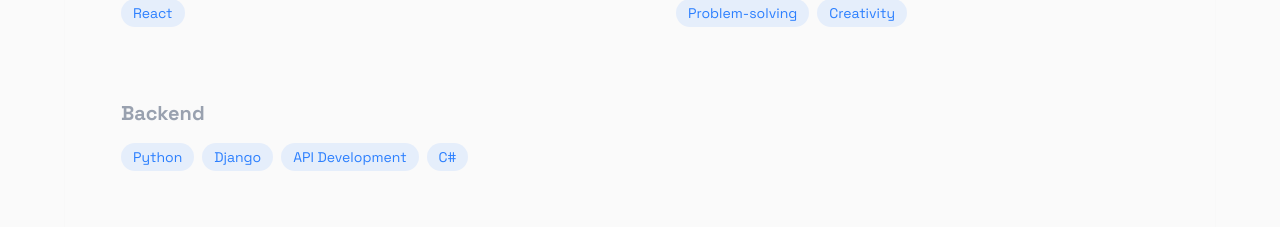
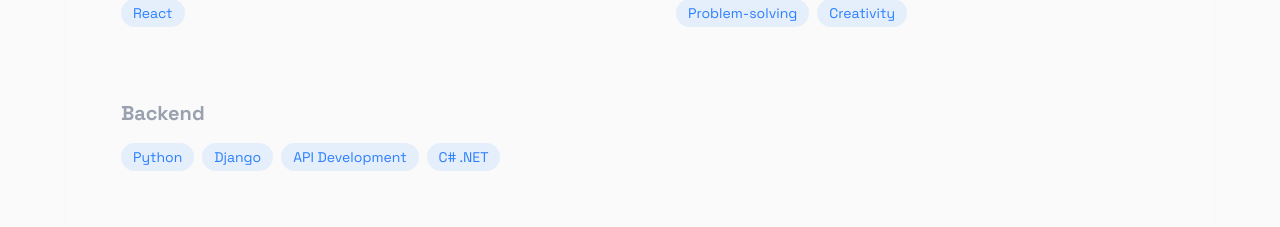
Before and after one commit to Emmanuel-x123/Emmanuel-portfolio, a React (Vite) app: page / in a window 1280 px wide. Shown: the part 1150-1377 px from the top of the page. Built offline with nearby package versions, Linux system fonts and the light colour scheme.

Commit message:
updated a section

```diff
--- a/src/components/section/About.jsx
+++ b/src/components/section/About.jsx
@@ -22,7 +22,7 @@ export const About = () => {
     "Python",
     "Django",
     "API Development",
-    "C#"
+    "C# .NET"
   ];
 
   return (
```
